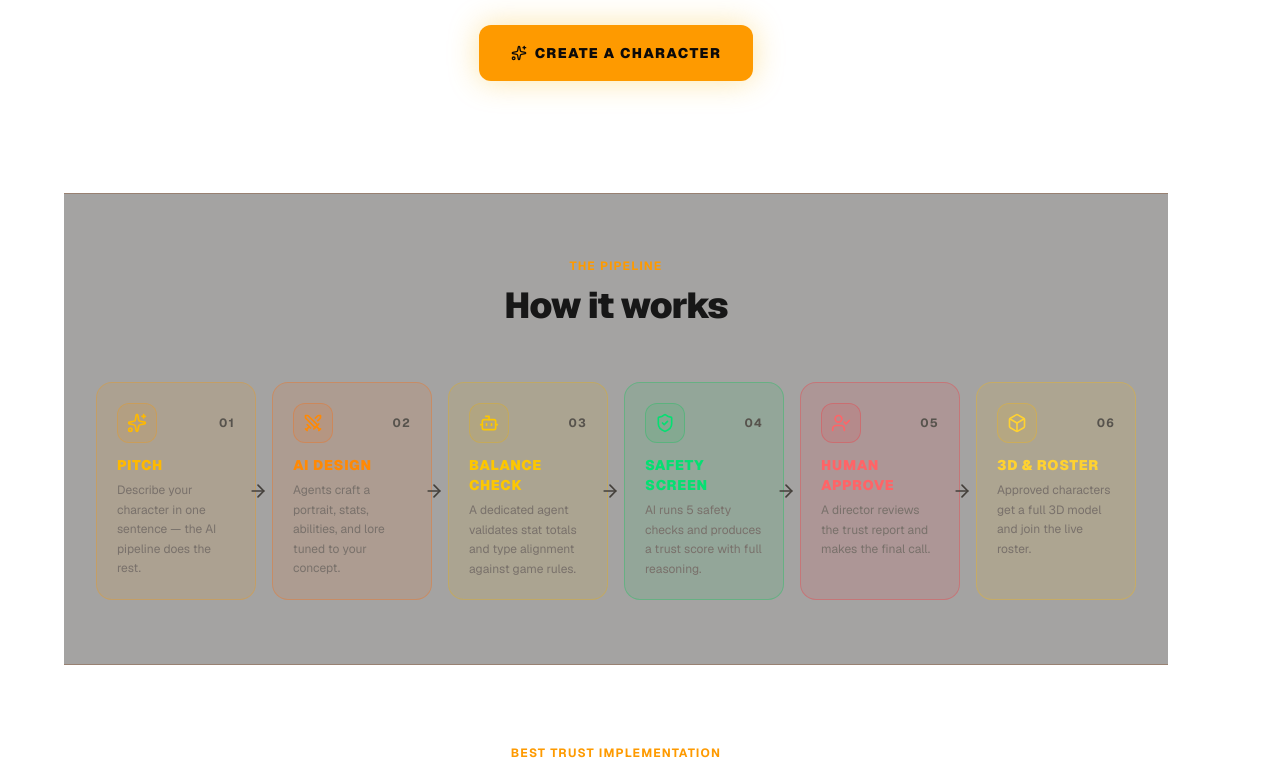
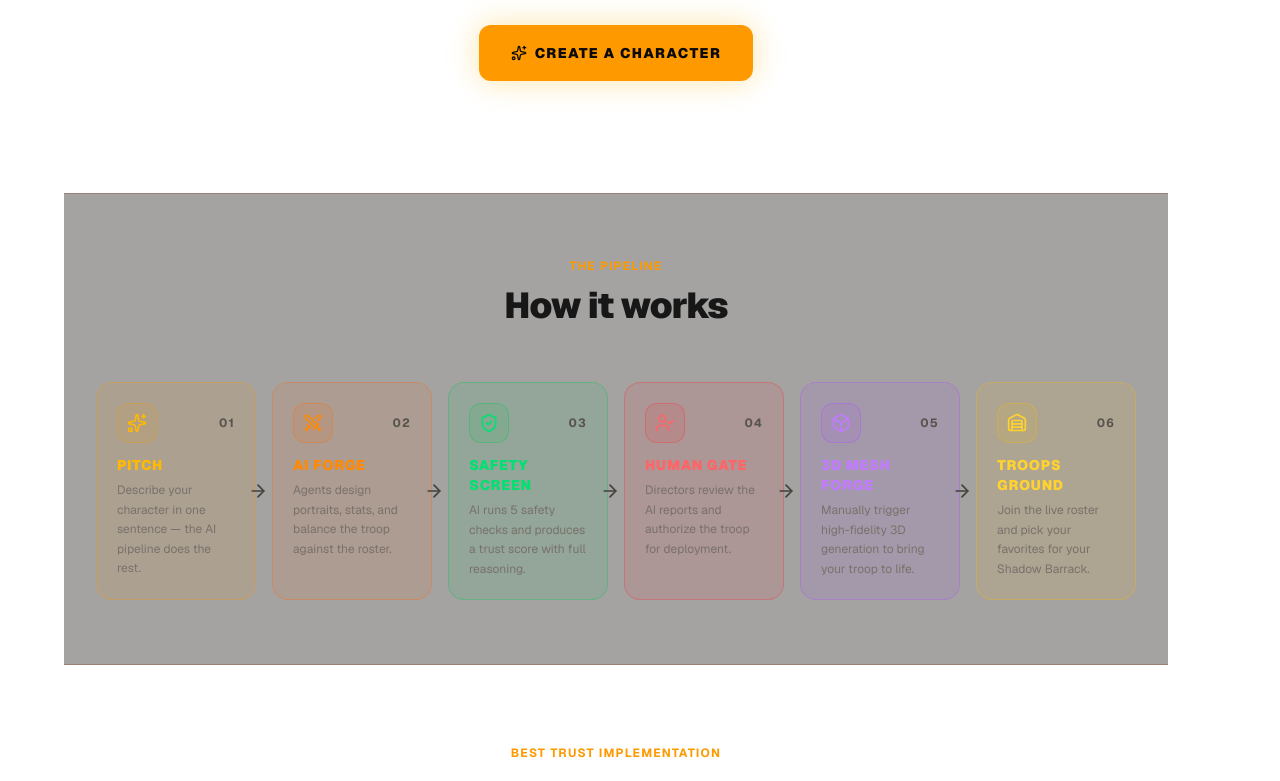
Before and after one commit to aibhuyan/builder-studio, a Next.js app in the folder frontend/: page / in a window 1280 px wide. Shown: the part 508-1289 px from the top of the page. Built offline with nearby package versions, Linux system fonts and the light colour scheme.

Commit message:
ui: update landing page pipeline cards to match new flow

```diff
--- a/frontend/app/page.tsx
+++ b/frontend/app/page.tsx
@@ -1,5 +1,5 @@
 import Link from "next/link"
-import { Sparkles, Swords, Bot, ShieldCheck, UserCheck, Box, ArrowRight, Rocket } from "lucide-react"
+import { Sparkles, Swords, Bot, ShieldCheck, UserCheck, Box, ArrowRight, Rocket, Warehouse } from "lucide-react"
 import { CreateButton } from "@/components/create-button"
 
 const PIPELINE = [
@@ -13,19 +13,11 @@ const PIPELINE = [
   },
   {
     icon: Swords,
-    label: "AI Design",
-    desc: "Agents craft a portrait, stats, abilities, and lore tuned to your concept.",
+    label: "AI Forge",
+    desc: "Agents design portraits, stats, and balance the troop against the roster.",
     color: "text-orange-400",
     bg: "bg-orange-500/10",
     border: "border-orange-500/30",
-  },
-  {
-    icon: Bot,
-    label: "Balance Check",
-    desc: "A dedicated agent validates stat totals and type alignment against game rules.",
-    color: "text-yellow-400",
-    bg: "bg-yellow-500/10",
-    border: "border-yellow-500/30",
   },
   {
     icon: ShieldCheck,
@@ -37,16 +29,24 @@ const PIPELINE = [
   },
   {
     icon: UserCheck,
-    label: "Human Approve",
-    desc: "A director reviews the trust report and makes the final call.",
+    label: "Human Gate",
+    desc: "Directors review the AI reports and authorize the troop for deployment.",
     color: "text-red-400",
     bg: "bg-red-500/10",
     border: "border-red-500/30",
   },
   {
     icon: Box,
-    label: "3D & Roster",
-    desc: "Approved characters get a full 3D model and join the live roster.",
+    label: "3D Mesh Forge",
+    desc: "Manually trigger high-fidelity 3D generation to bring your troop to life.",
+    color: "text-purple-400",
+    bg: "bg-purple-500/10",
+    border: "border-purple-500/30",
+  },
+  {
+    icon: Warehouse,
+    label: "Troops Ground",
+    desc: "Join the live roster and pick your favorites for your Shadow Barrack.",
     color: "text-amber-300",
     bg: "bg-amber-400/10",
     border: "border-amber-400/30",
```
